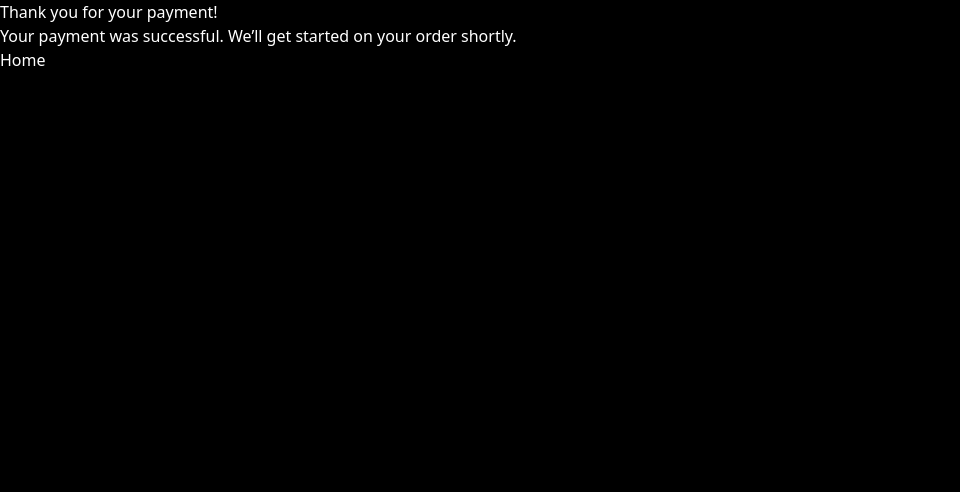
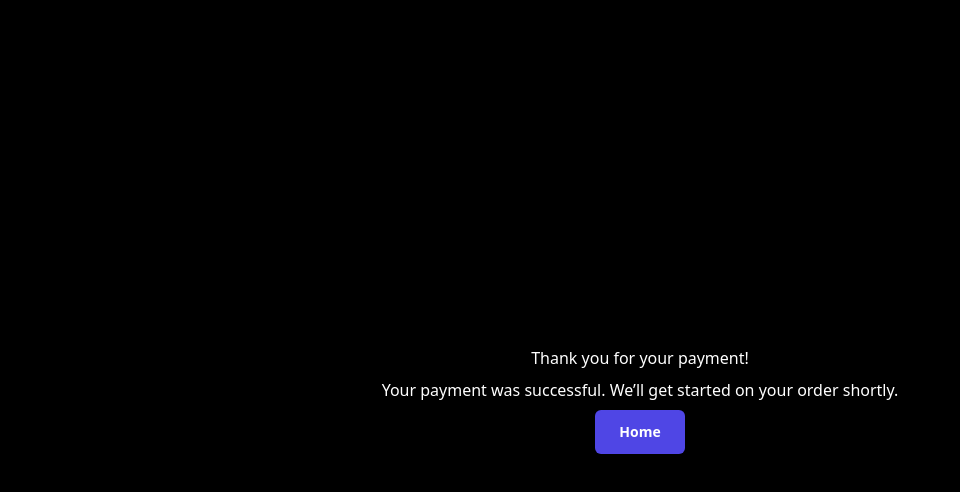
Before and after one commit to opallo/saas-1, a Next.js app: page /success in a window 1280 px wide. Shown: the top 492 px of the page, without its empty margins (0-960 px from the left). Built offline with nearby package versions, Linux system fonts and the light colour scheme.

Commit message:
chore: Home button facelift

```diff
--- a/app/cancel/page.tsx
+++ b/app/cancel/page.tsx
@@ -2,7 +2,7 @@
 import HomeButton from '@/components/HomeButton';
 export default function CancelPage() {
   return (
-    <div>
+    <div className="flex flex-col items-center justify-center h-screen gap-2">
       <h1>Payment Canceled</h1>
       <p>Your payment was not completed. Feel free to try again later.</p>
       <HomeButton />
--- a/app/success/page.tsx
+++ b/app/success/page.tsx
@@ -2,7 +2,7 @@
 import HomeButton from '@/components/HomeButton';
 export default function SuccessPage() {
   return (
-    <div>
+    <div className="flex flex-col items-center justify-center h-screen gap-2">
       <h1>Thank you for your payment!</h1>
       <p>Your payment was successful. We’ll get started on your order shortly.</p>
       <HomeButton />
--- a/components/CheckoutButton.tsx
+++ b/components/CheckoutButton.tsx
@@ -37,7 +37,7 @@ const CheckoutButton: React.FC = () => {
       disabled={loading}
       className="rounded-md bg-indigo-600 px-6 py-3 text-sm font-semibold text-white shadow-sm hover:bg-indigo-500 disabled:opacity-50"
     >
-      {loading ? 'Processing...' : 'Get Started'}
+      {loading ? 'One sec...' : 'Get Started'}
     </button>
   );
 };
--- a/components/HomeButton.tsx
+++ b/components/HomeButton.tsx
@@ -3,5 +3,10 @@ import { useRouter } from 'next/navigation';
 
 export default function HomeButton() {
   const router = useRouter();
-  return <button onClick={() => router.push('/')}>Home</button>;
+  return <button
+    onClick={() => router.push('/')}
+    className="rounded-md bg-indigo-600 px-6 py-3 text-sm font-semibold text-white shadow-sm hover:bg-indigo-500 disabled:opacity-50"
+  >
+    Home
+  </button>;
 }
```
